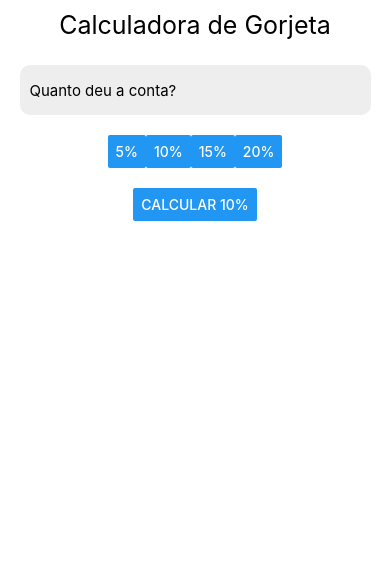
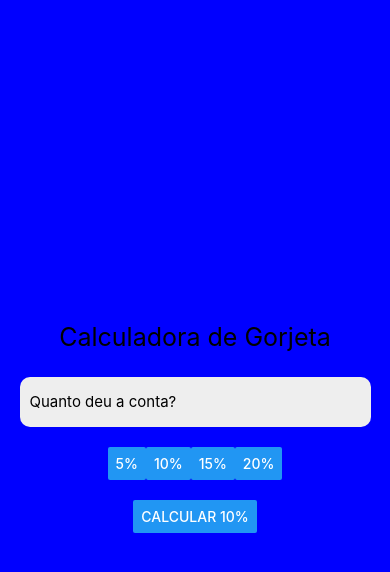
Before and after one commit to weullermarcos/react_native_1, a React Native app: screen / in a window 390 px wide. Shown: the top 572 px of the page. Built offline with nearby package versions, Linux system fonts and the light colour scheme.

Commit message:
Platform e algumas propriedades do teclado

```diff
--- a/App.js
+++ b/App.js
@@ -1,4 +1,5 @@
 import React, { useState, useEffect } from 'react';
+import { Platform } from 'react-native'; //configuracoes de cada plataforma Android - IOS
 import { SafeAreaView, View, Text, StyleSheet, Button } from 'react-native';
 import styled from 'styled-components/native';
 
@@ -138,8 +139,16 @@ const PctArea = styled.View `
 `;
 
 //Botao de porcentagem
-const PctItem = styled.Button `
+const PctItem = styled.Button ``;
 
+//Campo para area de porcentagem
+const KeyboardArea = styled.KeyboardAvoidingView `
+
+  width: 100%;
+  flex: 1;
+  background-color: ${Platform.OS == 'ios' ? '#00FF00' : '#0000FF'};
+  justify-content: center;
+  align-items: center;
 
 `;
 
@@ -169,6 +178,12 @@ export default () =>{
     calc();
 
   }, [pct]);
+
+  //vamos usar para identificar a plataforma Android - IOS
+  useEffect(()=>{
+
+    //alert("SO: " + Platform.OS + " - versao: " + Platform.Version); //exibe qual e a plataforma e versao
+  }, []);
 
   return(
 
@@ -206,6 +221,8 @@ export default () =>{
 
       <Page>
 
+        <KeyboardArea behavior={Platform.OS == 'ios' ? 'padding' : null}>
+
           <HeaderText>Calculadora de Gorjeta</HeaderText>
           <Input
             placeholder = "Quanto deu a conta?"
@@ -241,6 +258,8 @@ export default () =>{
             </ResultArea>
           }
 
+        </KeyboardArea>
+
       </Page>
   );
 }
```
Lines whose indentation alone changed are shown as unchanged.
